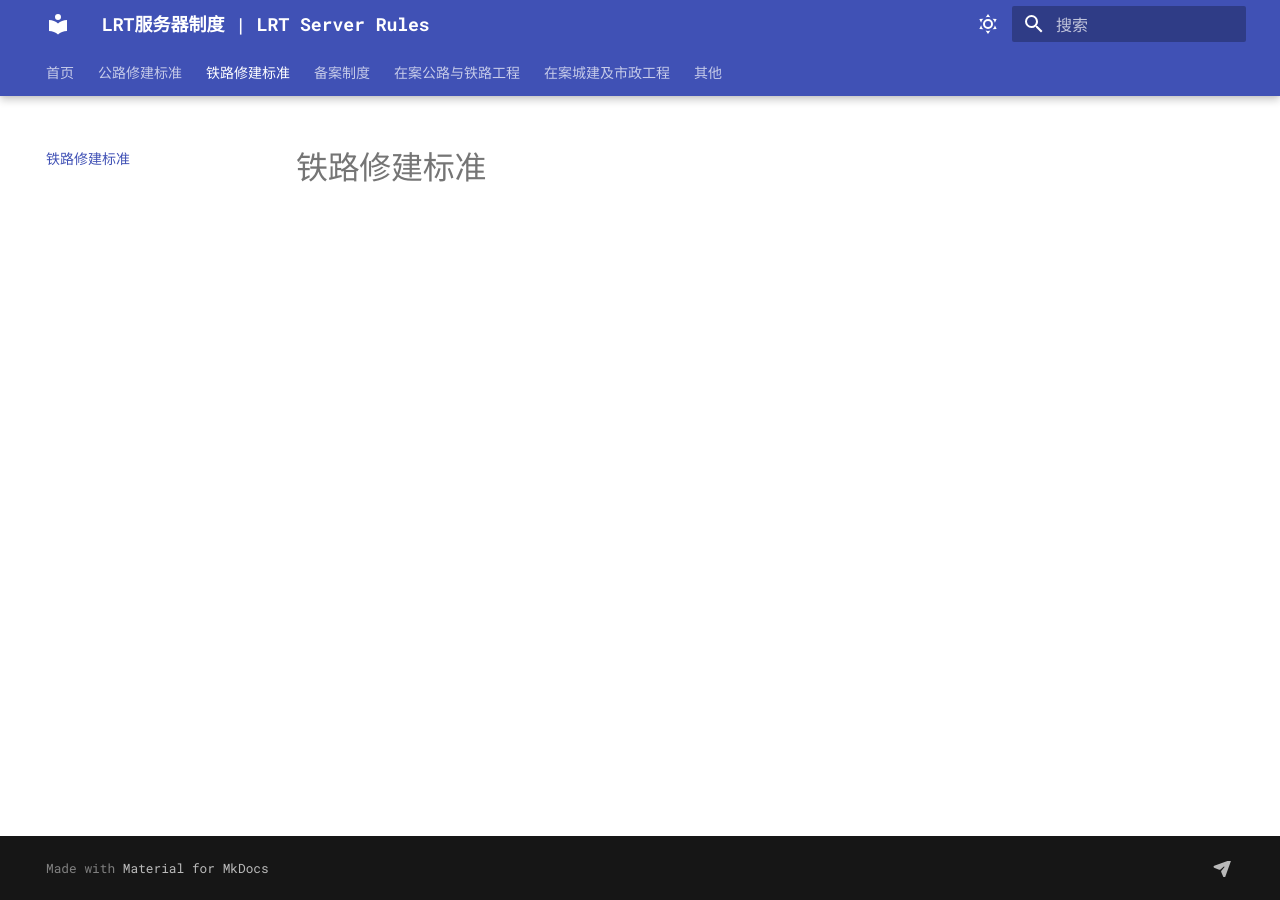
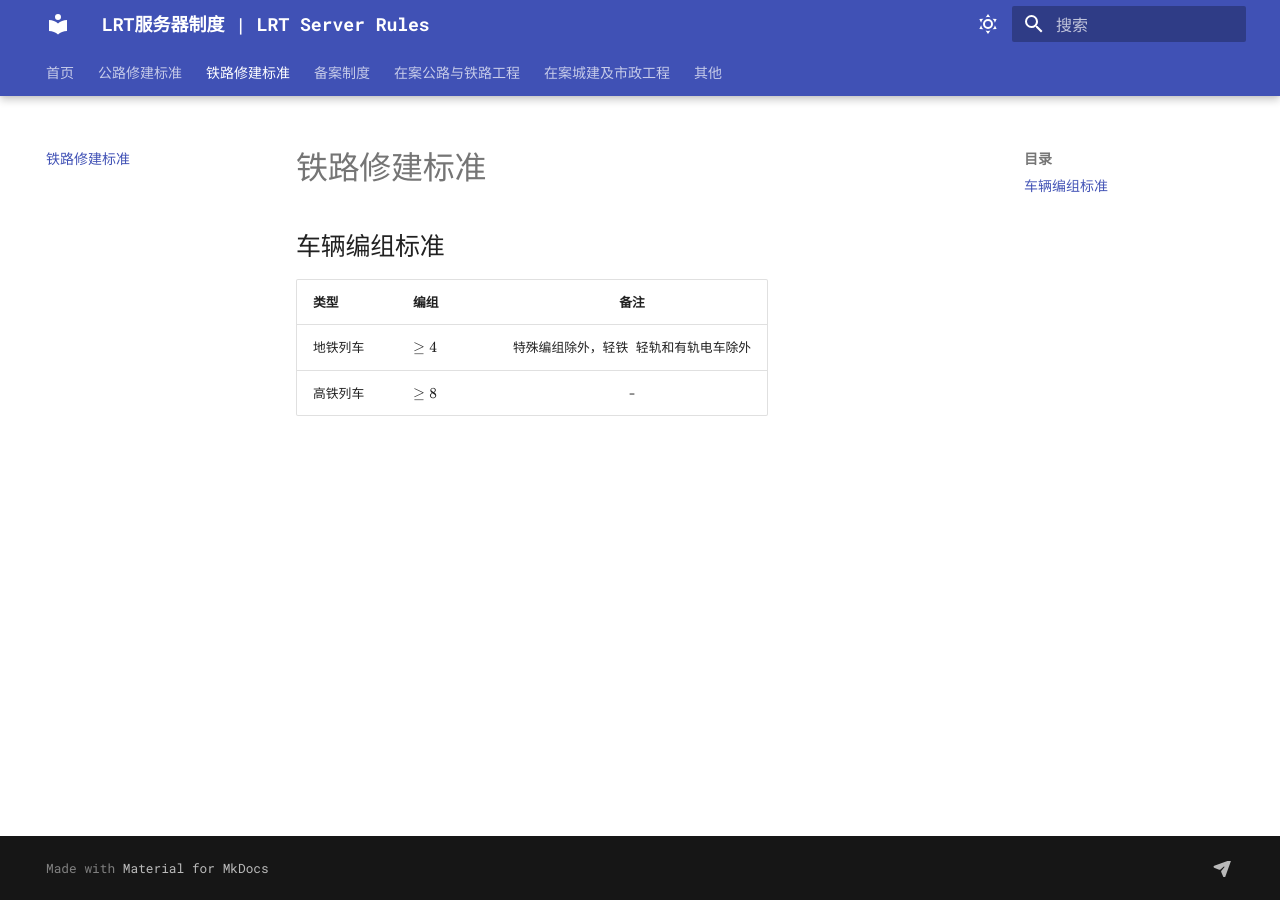
Before and after one commit to BuelieR/LRT_RULES, an MkDocs documentation site: the page built from docs/railway.md, in a window 1280 px wide. Built offline with MkDocs 1.6.1 and Material for MkDocs 9.7.7, drawn with Linux system fonts in a browser that asks for light colours; part of the change alters nothing that is shown.

Commit message:
添加数学公式插件

```diff
--- /dev/null
+++ b/docs/javascripts/mathjax.js
@@ -0,0 +1,19 @@
+window.MathJax = {
+  tex: {
+    inlineMath: [["$", "$"], ["\\(", "\\)"]],
+    displayMath: [["$$", "$$"], ["\\[", "\\]"]],
+    processEscapes: true,
+    processEnvironments: true
+  },
+  options: {
+    ignoreHtmlClass: ".*|",
+    processHtmlClass: "arithmatex"
+  }
+};
+
+document$.subscribe(() => {
+  MathJax.startup.output.clearCache()
+  MathJax.typesetClear()
+  MathJax.texReset()
+  MathJax.typesetPromise()
+})
--- a/docs/railway.md
+++ b/docs/railway.md
@@ -1 +1,7 @@
 # 铁路修建标准
+
+## 车辆编组标准
+| 类型 | 编组 | 备注 |
+| -------- | -------- | :--------: |
+| 地铁列车 | $\geq4$ | 特殊编组除外，轻铁 轻轨和有轨电车除外 |
+| 高铁列车 | $\geq8$ | - |
--- a/mkdocs.yml
+++ b/mkdocs.yml
@@ -44,6 +44,12 @@ theme:
 
 markdown_extensions:
   - footnotes
+  - pymdownx.arithmatex:
+      generic: true
+
+extra_javascript:
+  - javascripts/mathjax.js
+  - https://unpkg.com/mathjax@3/es5/tex-mml-chtml.js
 
 extra:
   social:
```
